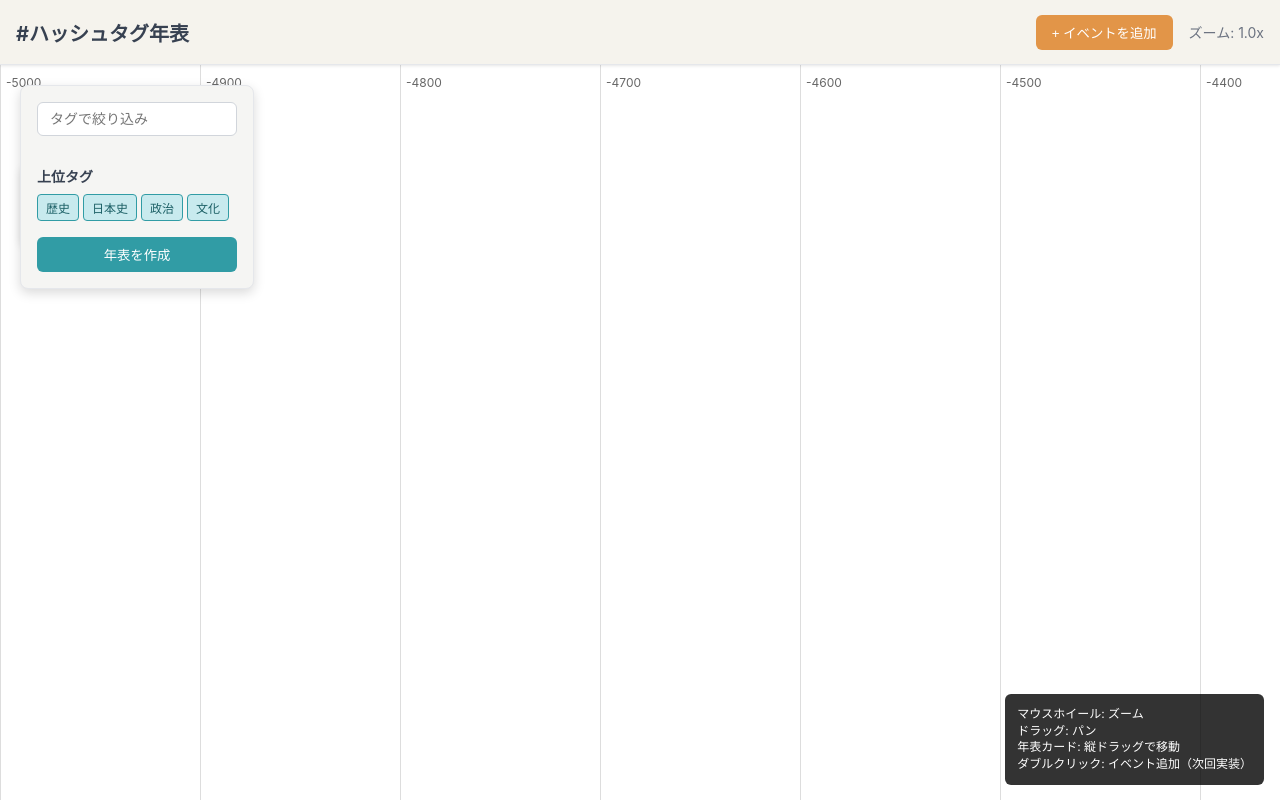
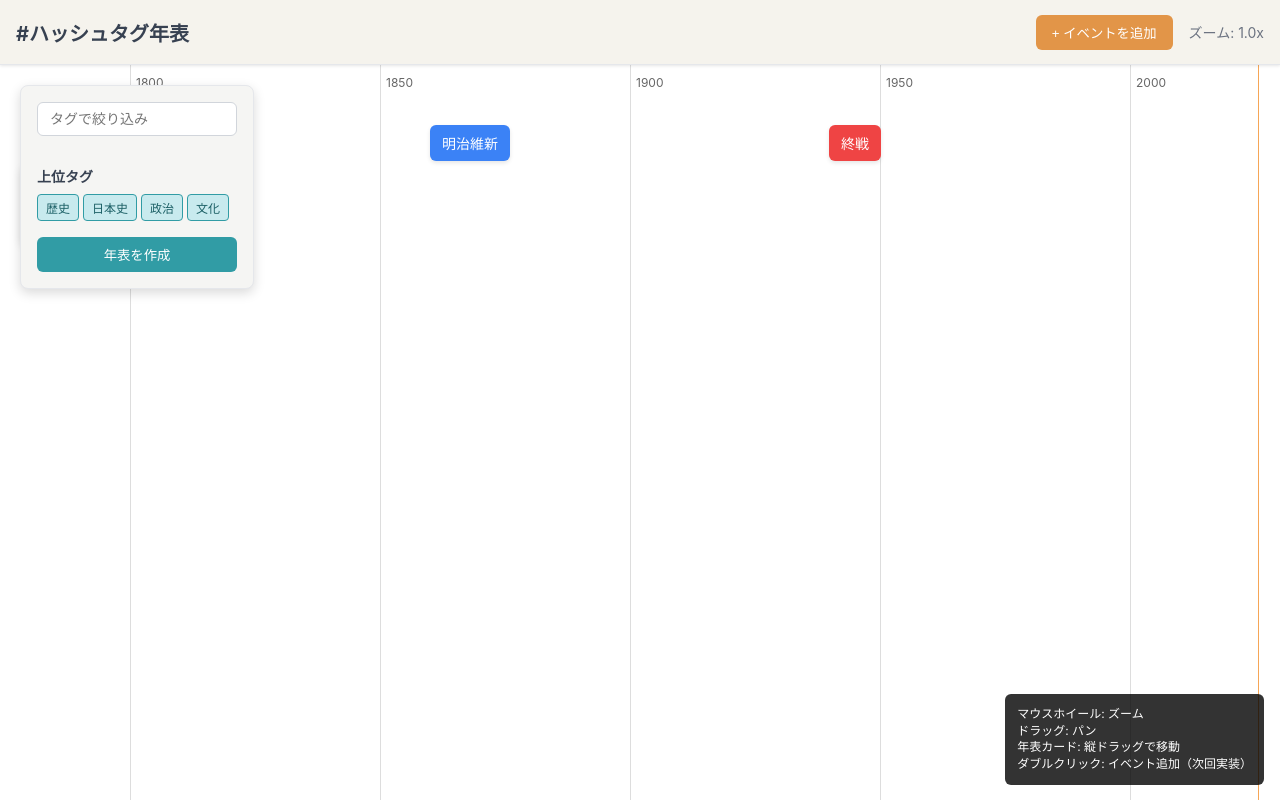
Before and after one commit to knzoym/hashtag-timeline, a React (Create React App) app: page / in a window 1280 px wide. Built offline with nearby package versions, Linux system fonts and the light colour scheme.

Commit message:
初期位置を調整

```diff
--- a/src/App.js
+++ b/src/App.js
@@ -1,8 +1,20 @@
 import React, { useState, useRef, useCallback } from 'react';
 
 const HashtagTimeline = () => {
-  const [scale, setScale] = useState(1);
-  const [panX, setPanX] = useState(0);
+  // 定数を最初に定義
+  const startYear = -5000;
+  const endYear = 5000;
+  const totalYears = endYear - startYear;
+  const basePixelsPerYear = 2;
+
+  const [scale, setScale] = useState(2.5); // 2.5を新しい1xとする
+  const [panX, setPanX] = useState(() => {
+    // 初期位置: 2030年が右端に見えるように計算
+    const targetYear = 2030;
+    const initialPixelsPerYear = basePixelsPerYear * 2.5; // basePixelsPerYear * initialScale
+    const targetX = (targetYear - startYear) * initialPixelsPerYear;
+    return window.innerWidth - targetX;
+  });
   const [timelineCardY, setTimelineCardY] = useState(100); // 年表カードのY位置
   const timelineRef = useRef(null);
   const isDragging = useRef(false);
@@ -10,11 +22,6 @@ const HashtagTimeline = () => {
   const lastMouseX = useRef(0);
   const lastMouseY = useRef(0);
 
-  const startYear = -5000;
-  const endYear = 5000;
-  const totalYears = endYear - startYear;
-
-  const basePixelsPerYear = 2;
   const currentPixelsPerYear = basePixelsPerYear * scale;
 
   const handleWheel = useCallback((e) => {
@@ -25,7 +32,7 @@ const HashtagTimeline = () => {
     const yearAtMouse = startYear + (mouseX - panX) / currentPixelsPerYear;
 
     const zoomFactor = e.deltaY > 0 ? 0.9 : 1.1;
-    const newScale = Math.max(0.1, Math.min(200, scale * zoomFactor));
+    const newScale = Math.max(0.25, Math.min(500, scale * zoomFactor));
 
     const newPixelsPerYear = basePixelsPerYear * newScale;
     let newPanX = mouseX - (yearAtMouse - startYear) * newPixelsPerYear;
@@ -92,15 +99,17 @@ const HashtagTimeline = () => {
   const generateYearMarkers = () => {
     const markers = [];
 
+    // スケールの基準を2.5倍に調整したので、条件も調整
+    const adjustedScale = scale / 2.5;
     let yearInterval;
-    if (scale > 30) yearInterval = 1;
-    else if (scale > 15) yearInterval = 2;
-    else if (scale > 5) yearInterval = 5;
-    else if (scale > 2) yearInterval = 10;
-    else if (scale > 1) yearInterval = 50;
-    else if (scale > 0.5) yearInterval = 100;
-    else if (scale > 0.25) yearInterval = 200;
-    else if (scale > 0.1) yearInterval = 500;
+    if (adjustedScale > 12) yearInterval = 1;        // 元の30
+    else if (adjustedScale > 6) yearInterval = 2;    // 元の15
+    else if (adjustedScale > 2) yearInterval = 5;    // 元の5
+    else if (adjustedScale > 1) yearInterval = 10; // 元の2
+    else if (adjustedScale > 0.4) yearInterval = 50; // 元の1
+    else if (adjustedScale > 0.2) yearInterval = 100;// 元の0.5
+    else if (adjustedScale > 0.1) yearInterval = 200;// 元の0.25
+    else if (adjustedScale > 0.04) yearInterval = 500;// 元の0.1
     else yearInterval = 1000;
 
     for (let year = startYear; year <= endYear; year += yearInterval) {
@@ -287,7 +296,7 @@ const HashtagTimeline = () => {
         <h1 style={styles.title}>#ハッシュタグ年表</h1>
         <div style={styles.headerRight}>
           <button style={styles.addButton}>+ イベントを追加</button>
-          <span style={styles.zoomInfo}>ズーム: {scale.toFixed(1)}x</span>
+          <span style={styles.zoomInfo}>ズーム: {(scale / 2.5).toFixed(1)}x</span>
         </div>
       </div>
 
```
